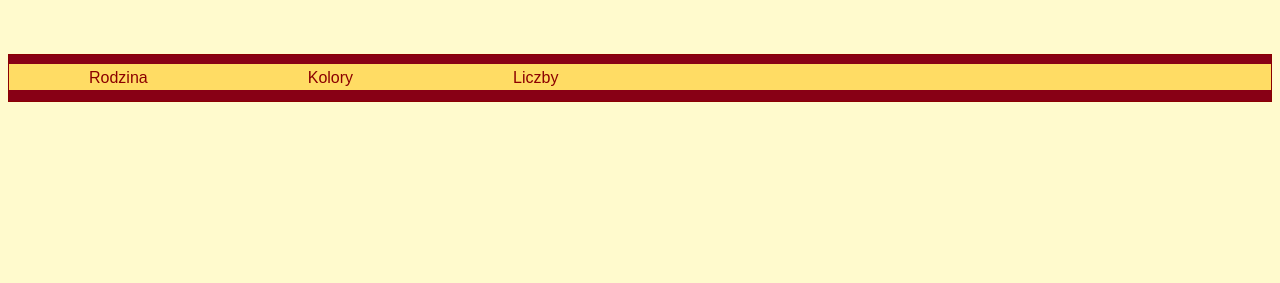
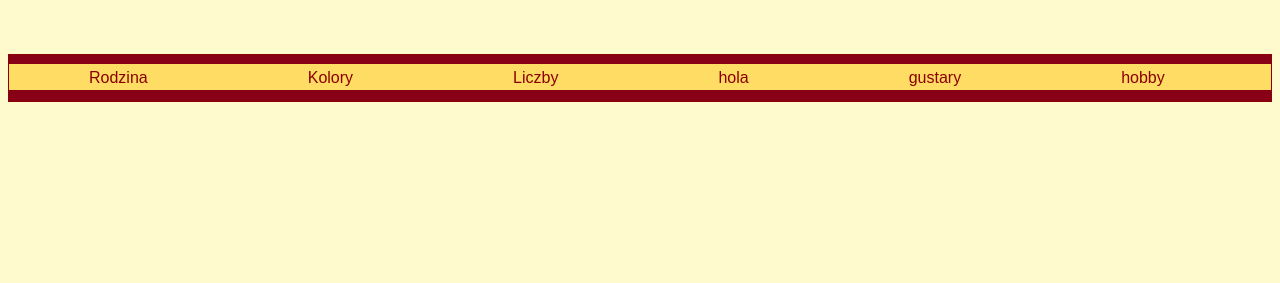
Before and after one commit to KKarolinaKK/Nauka_jezyka_hiszpanskiego, a Django app: page /slowka/ in a window 1280 px wide. Shown: the part 337-620 px from the top of the page. Run offline with Django 3.2, Linux system fonts and the light colour scheme.

Commit message:
Ażeby działało

```diff
--- a/uploads/templates/slowka.html
+++ b/uploads/templates/slowka.html
@@ -14,6 +14,9 @@
               <li><a href="{% url 'rodzina' %}">Rodzina</a></li>
               <li><a href="{% url 'kolory' %}">Kolory</a></li>
               <li><a href="{% url 'liczby' %}">Liczby</a></li>
+              <li><a href="{% url 'hola' %}">hola</a></li>
+              <li><a href="{% url 'gustar' %}">gustary</a></li>
+              <li><a href="{% url 'hobby' %}">hobby</a></li>
           </ul>
       </nav>
     </header>
```
